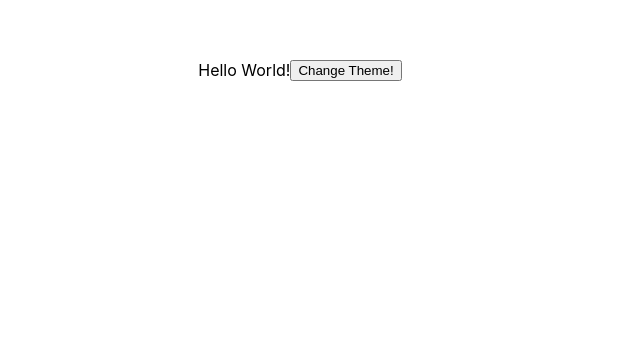
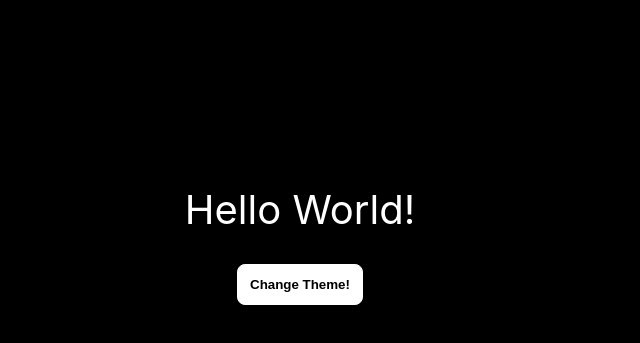
Before and after one commit to BuickSalesman/practice-react, a React (Create React App) app: page / in a window 1280 px wide. Shown: the part 155-498 px from the top of the page, without its empty margins (0-640 px from the left). Built offline with nearby package versions, Linux system fonts and the light colour scheme.

Commit message:
finished work of theme changing component

```diff
--- a/src/components/light-dark-mode/index.jsx
+++ b/src/components/light-dark-mode/index.jsx
@@ -1,9 +1,20 @@
+import useLocalStorage from "./useLocalStorage";
+import "./theme.css";
+
 export default function LightDarkMode() {
+  const [theme, setTheme] = useLocalStorage("theme", "dark");
+
+  function handleToggleTheme() {
+    setTheme(theme === "light" ? "dark" : "light");
+  }
+
+  console.log(theme);
+
   return (
-    <div className="light-dark-mode">
+    <div className="light-dark-mode" data-theme={theme}>
       <div className="container">
         <p>Hello World!</p>
-        <button>Change Theme!</button>
+        <button onClick={handleToggleTheme}>Change Theme!</button>
       </div>
     </div>
   );
--- /dev/null
+++ b/src/components/light-dark-mode/theme.css
@@ -0,0 +1,47 @@
+:root{
+   --background : #ffffff;
+   --text-primary : #000;
+   --button-bg : #000;
+   --button-text : #ffffff;
+}
+
+[data-theme="dark"] {
+  --background : #000;
+  --text-primary : #ffffff;
+  --button-bg : #ffffff;
+  --button-text : #000;
+}
+
+.light-dark-mode{
+  background-color: var(--background);
+  height: 100vh;
+  display: flex;
+  flex-direction: column;
+  justify-content: center;
+  font-size: 20px;
+  transition: all 0.5s;
+}
+
+.light-dark-mode .container {
+  display: flex;
+  justify-content: center;
+  align-items: center;
+  flex-direction: column;
+  gap: 30px;
+}
+
+.light-dark-mode .container p{
+  color: var(--text-primary);
+  font-size: 40px;
+  margin: 0px;
+}
+
+.light-dark-mode .container button{
+  background-color: var(--button-bg);
+  border: 1px solid var(--button-bg);
+  color: var(--button-text);
+  padding: 12px;
+  border-radius: 8px;
+  font-weight: 600;
+  cursor: pointer;
+}
--- /dev/null
+++ b/src/components/light-dark-mode/useLocalStorage.jsx
@@ -0,0 +1,22 @@
+import { useEffect, useState } from "react";
+
+export default function useLocalStorage(key, defaultValue) {
+  const [value, setValue] = useState(() => {
+    let currentValue;
+
+    try {
+      currentValue = JSON.parse(localStorage.getItem(key) || String(defaultValue));
+    } catch (error) {
+      console.log(error);
+      currentValue = defaultValue;
+    }
+
+    return currentValue;
+  });
+
+  useEffect(() => {
+    localStorage.setItem(key, JSON.stringify(value));
+  }, [key, value]);
+
+  return [value, setValue];
+}
```
